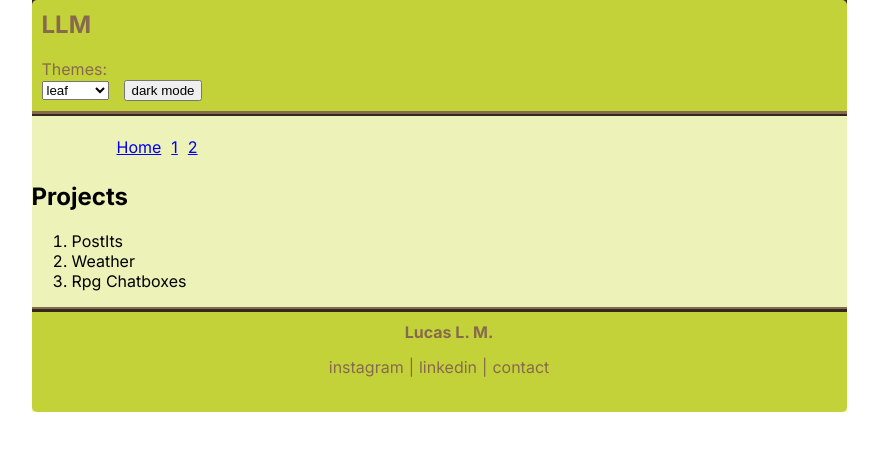
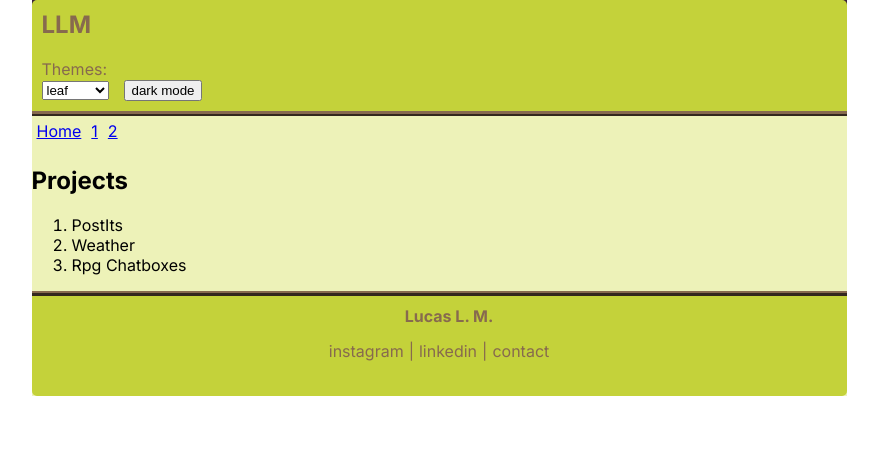
Before and after one commit to LucasLdeMorais/llm-personal-website, a Next.js app: page / in a window 1280 px wide. Shown: the top 450 px of the page, without its empty margins (201-1079 px from the left). Built offline with nearby package versions, Linux system fonts and the light colour scheme.

Commit message:
feature: navigation component

```diff
--- a/src/app/components/Navigation.tsx
+++ b/src/app/components/Navigation.tsx
@@ -4,27 +4,37 @@ import Link from "next/link";
 import { usePathname } from "next/navigation";
 import styled from "styled-components";
 import pages from "../constants/pages";
+import { useThemeContext } from "./ThemedLayout";
 
 export default function Navigation () {
     const pathname = usePathname();
+    const { currentTheme } = useThemeContext();
 
-    const StyledListItem = styled.li`
-        display: inline-block;
-        margin: 5px;
+    const StyledList = styled.ul`
+        padding: 0;
+        margin: 0 0 10px 0;
+
+        & li {
+            display: inline-block;
+            padding: 5px;
+        }
+    `
+
+    const StyledNav = styled.nav`
+        width: 100%;
+        bottom: 0;
+        position: relative;
     `
 
     return (<>
-        <nav>
-            <ul>
-                <ul>
-                    {pages.map(page => {
-                        return <StyledListItem key={page.pageName}>
-                            <Link href={page.path} className={`link ${pathname === '/' ? 'active' : ''}`}>{page.pageName}</Link>
-                        </StyledListItem>
-                    })}
-                </ul>
-            </ul>
-        </nav>
-
+        <StyledNav>
+            <StyledList>
+                {pages.map(page => {
+                    return <li key={page.pageName}>
+                        <Link href={page.path} className={`link ${pathname === '/' ? 'active' : ''}`}>{page.pageName}</Link>
+                    </li>
+                })}
+            </StyledList>
+        </StyledNav>
     </>)
 }
```
